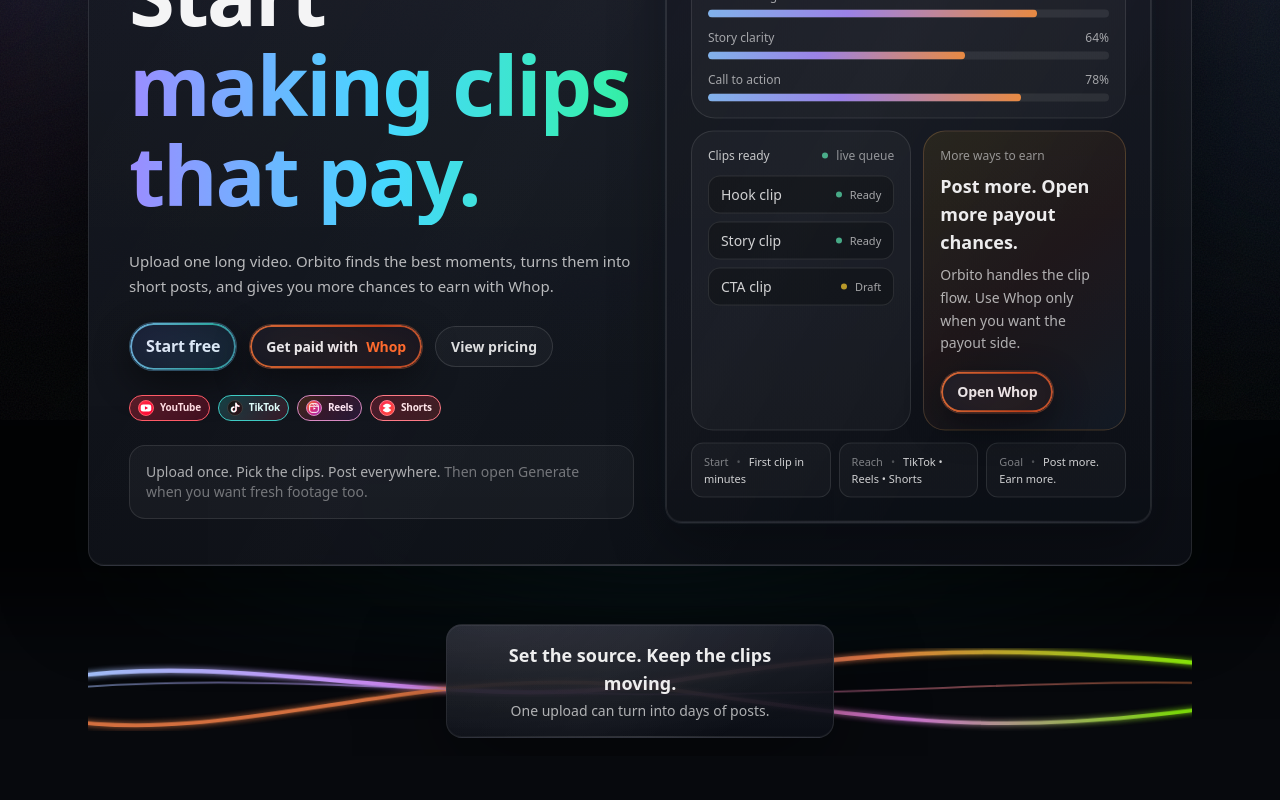
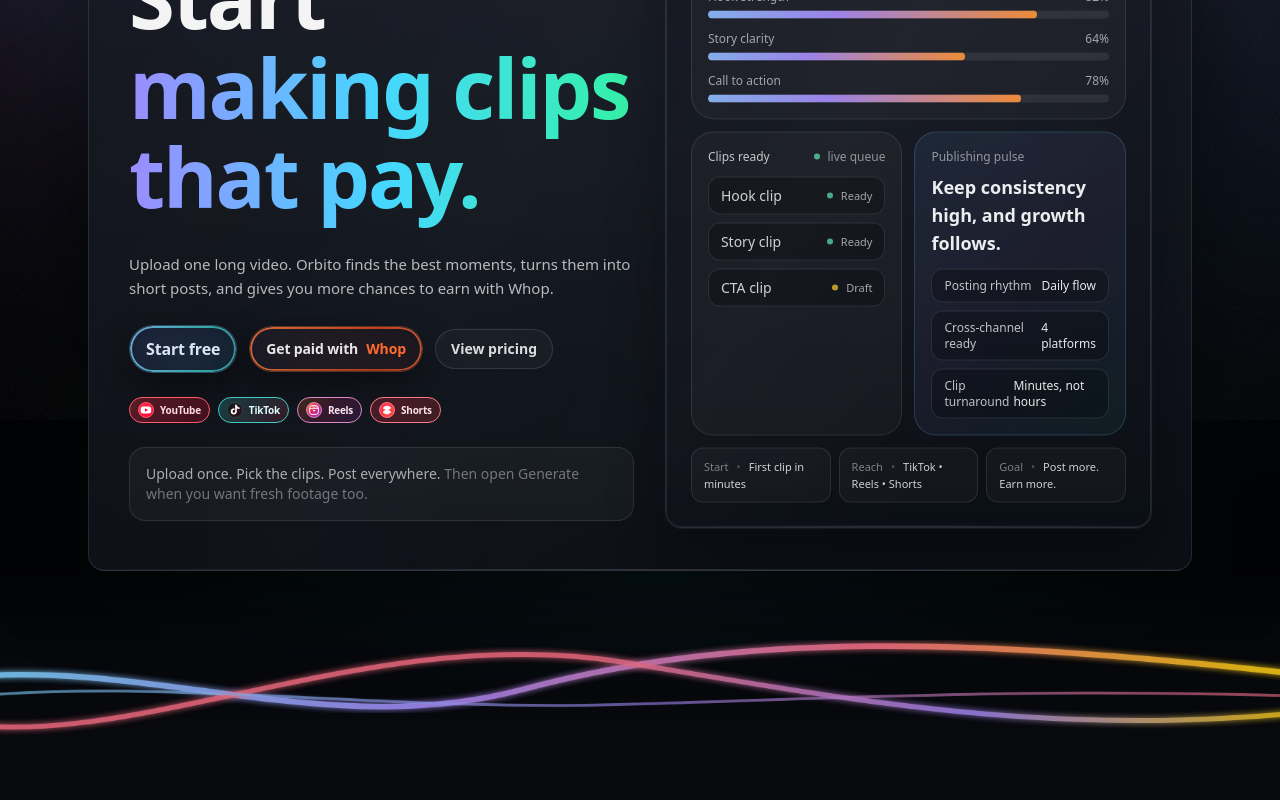
Before and after one commit to Sakibhoq/clipforge-ai, a Next.js app in the folder frontend/: page / in a window 1280 px wide. Shown: the part 380-1180 px from the top of the page. Built offline with nearby package versions, Linux system fonts and the light colour scheme; no server answers.

Commit message:
marketing hero: center rails, fix cartoon framing, and full-width animated flow lines

```diff
--- a/frontend/app/(marketing)/page.tsx
+++ b/frontend/app/(marketing)/page.tsx
@@ -23,8 +23,8 @@ const GENERATE_PREVIEWS = [
     text: "Bright and fun for fast social posts.",
     src: "https://app.orbito.cc/app/labs/previews/labs-preview-2.mp4",
     aspect: "16:9",
-    objectPosition: "center 34%",
-    zoom: 1.24,
+    objectPosition: "center center",
+    zoom: 1.08,
   },
   {
     title: "Anime",
@@ -138,7 +138,7 @@ function LandingFX() {
         }
         @keyframes lineShift {
           0% { background-position: 0% 50%; }
-          100% { background-position: 260% 50%; }
+          100% { background-position: 320% 50%; }
         }
         @keyframes lineHue {
           0% { filter: hue-rotate(0deg) saturate(1); }
@@ -146,16 +146,16 @@ function LandingFX() {
           100% { filter: hue-rotate(0deg) saturate(1); }
         }
         @keyframes flowDriftA {
-          0%, 100% { transform: translate3d(-10px, 2px, 0); }
-          50% { transform: translate3d(16px, -8px, 0); }
+          0%, 100% { transform: translate3d(-26px, 8px, 0); }
+          50% { transform: translate3d(34px, -16px, 0); }
         }
         @keyframes flowDriftB {
-          0%, 100% { transform: translate3d(8px, -1px, 0); }
-          50% { transform: translate3d(-14px, 10px, 0); }
+          0%, 100% { transform: translate3d(20px, -8px, 0); }
+          50% { transform: translate3d(-32px, 18px, 0); }
         }
         @keyframes flowDriftC {
-          0%, 100% { transform: translate3d(4px, 0, 0); }
-          50% { transform: translate3d(-10px, -6px, 0); }
+          0%, 100% { transform: translate3d(10px, 3px, 0); }
+          50% { transform: translate3d(-24px, -12px, 0); }
         }
         @keyframes previewGlow {
           0%, 100% { box-shadow: 0 0 0 1px rgba(255,255,255,0.08), 0 0 26px rgba(251,146,60,0.12); }
@@ -274,11 +274,11 @@ function SectionKicker({ children }: { children: React.ReactNode }) {
 
 function FlowLines() {
   return (
-    <div className="relative h-[150px] overflow-hidden">
-      <div className="orbito-flow-scene absolute inset-0">
-        <svg viewBox="0 0 1200 160" className="h-full w-full overflow-visible">
+    <div className="relative h-[260px] w-full overflow-hidden">
+      <div className="orbito-flow-scene absolute inset-0 opacity-[0.9]">
+        <svg viewBox="0 0 1800 320" className="h-full w-full overflow-visible">
           <defs>
-            <linearGradient id="orb-line-a" gradientUnits="userSpaceOnUse" x1="0" y1="0" x2="1200" y2="0">
+            <linearGradient id="orb-line-a" gradientUnits="userSpaceOnUse" x1="0" y1="0" x2="1800" y2="0">
               <stop offset="0%" stopColor="#7dd3fc">
                 <animate attributeName="stop-color" values="#7dd3fc;#45d4bf;#7dd3fc" dur="6.5s" repeatCount="indefinite" />
               </stop>
@@ -291,10 +291,10 @@ function FlowLines() {
               <stop offset="100%" stopColor="#facc15">
                 <animate attributeName="stop-color" values="#facc15;#7dd3fc;#facc15" dur="7.2s" repeatCount="indefinite" />
               </stop>
-              <animate attributeName="x1" values="0;180;0" dur="8s" repeatCount="indefinite" />
-              <animate attributeName="x2" values="1200;1380;1200" dur="8s" repeatCount="indefinite" />
+              <animate attributeName="x1" values="0;220;0" dur="7.2s" repeatCount="indefinite" />
+              <animate attributeName="x2" values="1800;2020;1800" dur="7.2s" repeatCount="indefinite" />
             </linearGradient>
-            <linearGradient id="orb-line-b" gradientUnits="userSpaceOnUse" x1="0" y1="0" x2="1200" y2="0">
+            <linearGradient id="orb-line-b" gradientUnits="userSpaceOnUse" x1="0" y1="0" x2="1800" y2="0">
               <stop offset="0%" stopColor="#fb7185">
                 <animate attributeName="stop-color" values="#fb7185;#facc15;#fb7185" dur="6.2s" repeatCount="indefinite" />
               </stop>
@@ -307,16 +307,16 @@ function FlowLines() {
               <stop offset="100%" stopColor="#facc15">
                 <animate attributeName="stop-color" values="#facc15;#45d4bf;#facc15" dur="7s" repeatCount="indefinite" />
               </stop>
-              <animate attributeName="x1" values="0;-160;0" dur="7.4s" repeatCount="indefinite" />
-              <animate attributeName="x2" values="1200;1040;1200" dur="7.4s" repeatCount="indefinite" />
+              <animate attributeName="x1" values="0;-220;0" dur="6.8s" repeatCount="indefinite" />
+              <animate attributeName="x2" values="1800;1580;1800" dur="6.8s" repeatCount="indefinite" />
             </linearGradient>
-            <linearGradient id="orb-line-c" gradientUnits="userSpaceOnUse" x1="0" y1="0" x2="1200" y2="0">
+            <linearGradient id="orb-line-c" gradientUnits="userSpaceOnUse" x1="0" y1="0" x2="1800" y2="0">
               <stop offset="0%" stopColor="#7dd3fc" />
               <stop offset="50%" stopColor="#a78bfa" />
               <stop offset="100%" stopColor="#fb7185" />
             </linearGradient>
             <filter id="orb-line-glow">
-              <feGaussianBlur stdDeviation="3" result="coloredBlur" />
+              <feGaussianBlur stdDeviation="5" result="coloredBlur" />
               <feMerge>
                 <feMergeNode in="coloredBlur" />
                 <feMergeNode in="SourceGraphic" />
@@ -326,9 +326,9 @@ function FlowLines() {
 
           <g className="orbito-flow-a">
             <path
-              d="M-40 84 C 170 52, 390 126, 620 88 S 1010 46, 1240 72"
+              d="M-120 168 C 180 98, 460 250, 760 170 S 1380 92, 1920 156"
               stroke="url(#orb-line-a)"
-              strokeWidth="4.5"
+              strokeWidth="8"
               fill="none"
               filter="url(#orb-line-glow)"
               opacity="0.96"
@@ -337,9 +337,9 @@ function FlowLines() {
           </g>
           <g className="orbito-flow-b">
             <path
-              d="M-20 114 C 180 146, 390 44, 650 82 S 1010 130, 1230 102"
+              d="M-100 230 C 160 282, 500 88, 860 148 S 1500 262, 1920 206"
               stroke="url(#orb-line-b)"
-              strokeWidth="4"
+              strokeWidth="7"
               fill="none"
               filter="url(#orb-line-glow)"
               opacity="0.9"
@@ -348,22 +348,15 @@ function FlowLines() {
           </g>
           <g className="orbito-flow-c">
             <path
-              d="M-20 96 C 190 78, 390 102, 640 102 S 1020 86, 1240 90"
+              d="M-120 192 C 180 152, 500 206, 860 196 S 1440 170, 1940 188"
               stroke="url(#orb-line-c)"
-              strokeWidth="2"
+              strokeWidth="4"
               fill="none"
-              opacity="0.5"
+              opacity="0.65"
               strokeLinecap="round"
             />
           </g>
         </svg>
-      </div>
-
-      <div className="absolute left-1/2 top-1/2 w-full max-w-[420px] -translate-x-1/2 -translate-y-1/2 px-4">
-        <div className="surface-soft mx-auto rounded-[24px] bg-black/35 px-6 py-4 text-center shadow-[0_22px_60px_rgba(0,0,0,0.36)]">
-          <div className="text-lg font-semibold text-white/92">Set the source. Keep the clips moving.</div>
-          <div className="mt-1 text-sm text-white/66">One upload can turn into days of posts.</div>
-        </div>
       </div>
     </div>
   );
@@ -387,7 +380,7 @@ function HeroShowcase() {
         aria-hidden="true"
         className="pointer-events-none absolute inset-y-8 left-[-16%] w-[42%] rounded-full bg-sky-300/10 blur-3xl"
       />
-      <div className="orbito-top-rail absolute inset-x-5 top-4 h-[3px] rounded-full opacity-90" />
+      <div className="orbito-top-rail absolute left-1/2 top-4 h-[4px] w-[88%] -translate-x-1/2 rounded-full opacity-90" />
 
       <div className="relative pt-5">
         <div className="flex items-center justify-between text-xs text-white/58">
@@ -435,7 +428,7 @@ function HeroShowcase() {
           </div>
         </div>
 
-        <div className="mt-3 grid gap-3 sm:grid-cols-[1fr_0.92fr]">
+        <div className="mt-3 grid gap-3 sm:grid-cols-2">
           <div className="rounded-[22px] border border-white/10 bg-white/[0.03] p-4">
             <div className="flex items-center justify-between text-xs text-white/52">
               <span className="text-white/74">Clips ready</span>
@@ -461,16 +454,20 @@ function HeroShowcase() {
             </div>
           </div>
 
-          <div className="rounded-[22px] border border-orange-300/20 bg-[linear-gradient(140deg,rgba(255,183,3,0.08),rgba(251,86,7,0.06),rgba(96,165,250,0.06))] p-4">
-            <div className="text-xs text-white/52">More ways to earn</div>
-            <div className="mt-2 text-lg font-semibold text-white/92">Post more. Open more payout chances.</div>
-            <div className="mt-2 text-sm leading-relaxed text-white/66">
-              Orbito handles the clip flow. Use Whop only when you want the payout side.
-            </div>
-            <div className="mt-4">
-              <Link href={ORBITO_WHOP_MARKETING_URL} className="btn-whop text-xs">
-                Open Whop
-              </Link>
+          <div className="rounded-[22px] border border-sky-300/18 bg-[linear-gradient(140deg,rgba(96,165,250,0.10),rgba(167,139,250,0.08),rgba(45,212,191,0.07))] p-4">
+            <div className="text-xs text-white/52">Publishing pulse</div>
+            <div className="mt-2 text-lg font-semibold text-white/92">Keep consistency high, and growth follows.</div>
+            <div className="mt-3 space-y-2">
+              {[
+                { label: "Posting rhythm", value: "Daily flow" },
+                { label: "Cross-channel ready", value: "4 platforms" },
+                { label: "Clip turnaround", value: "Minutes, not hours" },
+              ].map((item) => (
+                <div key={item.label} className="flex items-center justify-between rounded-xl border border-white/10 bg-black/25 px-3 py-2 text-xs text-white/74">
+                  <span>{item.label}</span>
+                  <span className="text-white/90">{item.value}</span>
+                </div>
+              ))}
             </div>
           </div>
         </div>
@@ -759,8 +756,8 @@ export default function Page() {
           </div>
         </section>
 
-        <section className="pt-8 sm:pt-10">
-          <div data-reveal className="reveal">
+        <section aria-hidden="true" className="pointer-events-none -mt-2 hidden sm:block">
+          <div data-reveal className="reveal relative left-1/2 w-screen -translate-x-1/2 opacity-[0.92]">
             <FlowLines />
           </div>
         </section>
@@ -782,7 +779,7 @@ export default function Page() {
               className="reveal group surface-soft relative overflow-hidden rounded-[28px] p-6 transition-all duration-300 hover:border-white/20 hover:bg-white/[0.04]"
             >
               <HoverSheen />
-              <div className="orbito-top-rail absolute inset-x-6 top-4 h-[3px] rounded-full opacity-80" />
+              <div className="orbito-top-rail absolute left-1/2 top-4 h-[4px] w-[86%] -translate-x-1/2 rounded-full opacity-85" />
 
               <div className="relative pt-5">
                 <div className="text-xl font-semibold text-white/92 sm:text-2xl">Upload, pick, post.</div>
```
